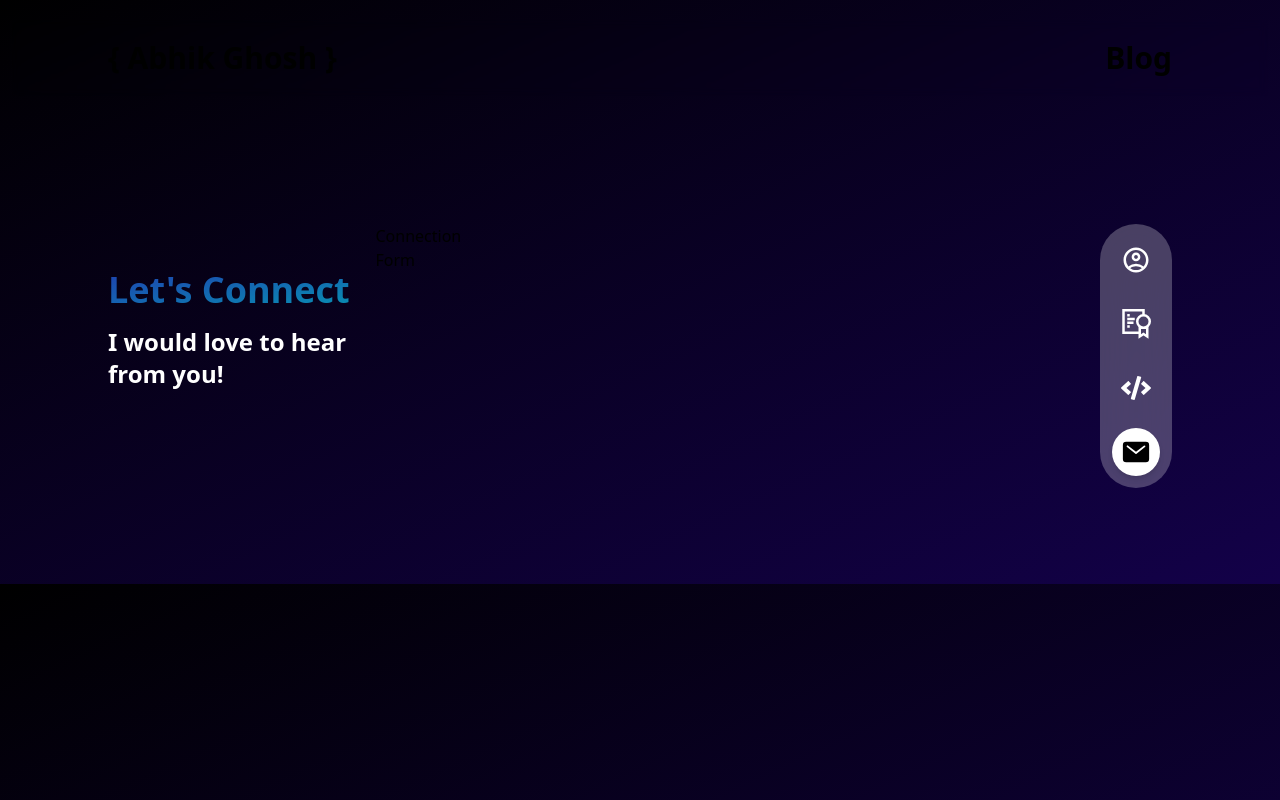
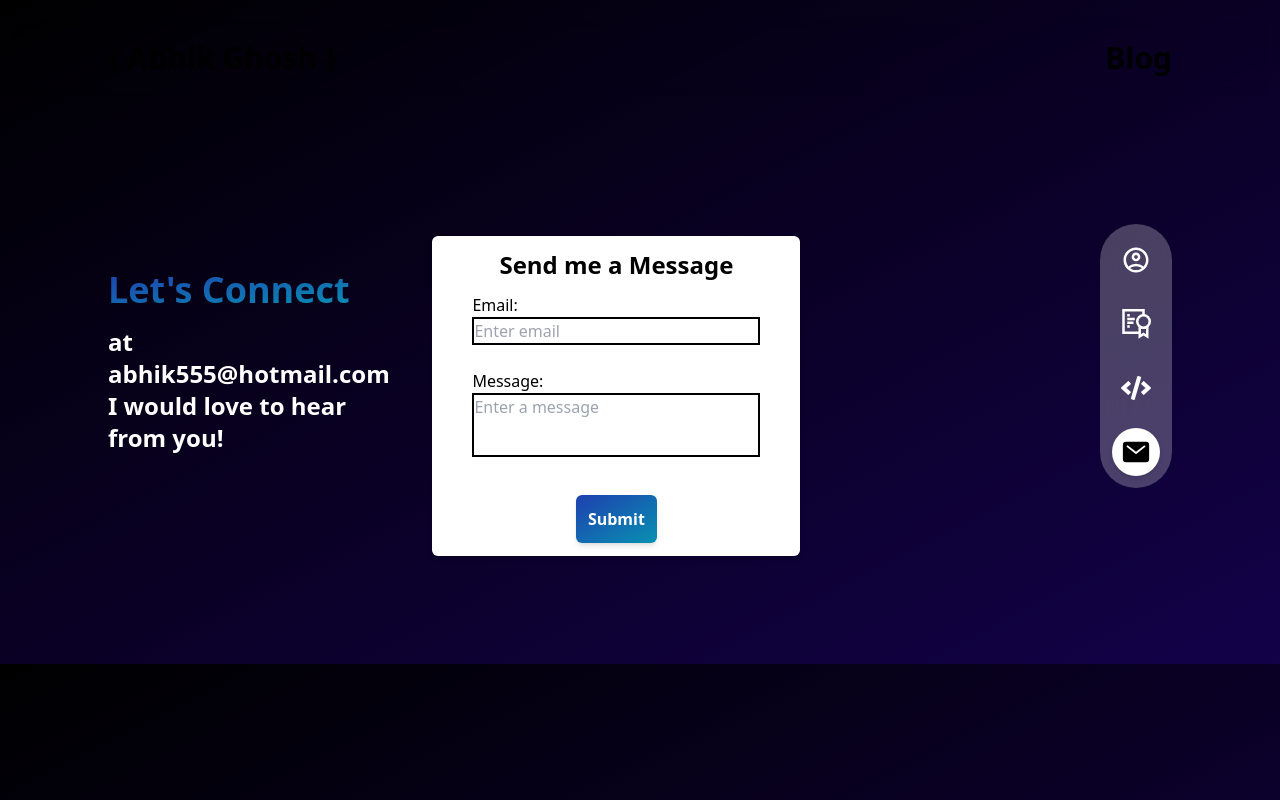
Before and after one commit to Abhik555/Portfolio-Development, a Next.js app: page / in a window 1280 px wide. Both pictures are taken after a click on the button 1136 px from the left and 452 px from the top of the page. Built offline with nearby package versions, Linux system fonts and the light colour scheme.

Commit message:
First Draft

```diff
--- a/app/components/items/contact.jsx
+++ b/app/components/items/contact.jsx
@@ -1,37 +1,49 @@
 import { BsGithub } from "react-icons/bs";
 import SocialHandel from "../general/Socials";
 import MediaQuery from "react-responsive";
+import ContactWidget from "@/app/contactbox/contactwidget";
+import { MdMailOutline } from "react-icons/md";
 
 export default function Contact() {
   return (
-    <div>
+    <div className="flex justify-center lg:justify-start w-full">
       <MediaQuery minWidth={1024}>
         <div className="flex flex-row gap-5 h-[80%] w-[70%] justify-between">
           <div className="flex flex-col justify-center items-start gap-4">
             <h1 className="bg-gradient-to-br from-blue-800 to-cyan-600 text-4xl font-extrabold bg-clip-text text-transparent ">
               Let's Connect
             </h1>
-            <h2 className="text-white text-2xl font-semibold">
-              I would love to hear from you!
-            </h2>
+            <div>
+              <h2 className="text-white text-2xl font-semibold">
+                at abhik555@hotmail.com
+              </h2>
+              <h2 className="text-white text-2xl font-semibold">
+                I would love to hear from you!
+              </h2>
+            </div>
           </div>
           <div>
-            <h1>Connection Form</h1>
+            <ContactWidget />
           </div>
         </div>
       </MediaQuery>
       <MediaQuery maxWidth={1024}>
-        <div className="flex flex-row gap-5 h-[80%] w-[70%] justify-between">
-          <div className="flex flex-col justify-center items-start gap-4">
+        <div className="flex flex-col gap-5 h-[80%] w-[70%] justify-center items-center">
+          <div className="flex flex-col justify-center items-center gap-4">
             <h1 className="bg-gradient-to-br from-blue-800 to-cyan-600 text-4xl font-extrabold bg-clip-text text-transparent ">
               Let's Connect
             </h1>
-            <h2 className="text-white text-2xl font-semibold">
-              I would love to hear from you!
-            </h2>
+            <div>
+              <h2 className="text-white text-center text-2xl font-semibold">
+                at abhik555@hotmail.com
+              </h2>
+              <h2 className="text-white text-center text-2xl font-semibold">
+                I would love to hear from you!
+              </h2>
+            </div>
           </div>
           <div>
-            <h1>Connection Form</h1>
+            <ContactWidget />
           </div>
         </div>
       </MediaQuery>
--- /dev/null
+++ b/app/contactbox/contactwidget.jsx
@@ -0,0 +1,48 @@
+import { FormEvent } from "react";
+
+export default function ContactWidget() {
+  async function onSubmit(event) {
+    event.preventDefault()
+
+    const formData = new FormData(event.target);
+    const response = await fetch("/api/submit", {
+      method: "POST",
+      body: formData,
+    });
+
+    // Handle response if necessary
+    const data = await response;
+    console.log(data)
+  }
+
+  return (
+    <div className="flex flex-col justify-center items-center p-2 w-full h-80 bg-white text-black m-3 shadow-md rounded-md">
+      <form onSubmit={onSubmit} className="flex flex-col justify-center items-center w-full gap-3 p-5 mt-5">
+        <h1 className="font-bold text-2xl">Send me a Message</h1>
+        <div>
+          <p>Email:</p>
+          <input
+            type="email"
+            name="mail"
+            placeholder="Enter email"
+            className="border-2 w-72 border-black"
+          ></input>
+          <br />
+          <br />
+          <p>Message:</p>
+          <textarea
+            name="msg"
+            placeholder="Enter a message"
+            className="border-2 border-black w-72 h-16 resize-none"
+          ></textarea>
+        </div>
+        <button
+          type="submit"
+          className="m-5 text-white font-semibold bg-gradient-to-br from-blue-800 to-cyan-600 rounded-md p-3 shadow-md hover:p-[13px] ease-in-out duration-150"
+        >
+          Submit
+        </button>
+      </form>
+    </div>
+  );
+}
--- a/app/page.js
+++ b/app/page.js
@@ -23,7 +23,7 @@ const icons = [
 export default function Home() {
   const [tab, setTab] = useState(0);
 
-  var app= <FloatingBar icons={icons} selected={tab} setSelected={setTab} />;
+  var app = <FloatingBar icons={icons} selected={tab} setSelected={setTab} />;
 
   function renderSwitch(index) {
     switch (index) {
@@ -48,12 +48,19 @@ export default function Home() {
   return (
     <main className="flex h-auto flex-col items-center justify-normal justify-items-center  pt-5 pl-3 pr-3">
       <AppBar bar={app} />
-      <div className="flex flex-col justify-evenly gap-5 lg:flex-row lg:justify-between w-full p-24 pt-8 lg:pt-32">
-        {renderSwitch(tab)}
-        <MediaQuery minWidth={1024}>
-          {app}
-        </MediaQuery>
-      </div>
+
+      <MediaQuery minWidth={1024}>
+        <div className="flex flex-col justify-evenly gap-5 lg:flex-row lg:justify-between w-full p-24 pt-8 lg:pt-32">
+          {renderSwitch(tab)}
+          <MediaQuery minWidth={1024}>{app}</MediaQuery>
+        </div>
+      </MediaQuery>
+      <MediaQuery maxWidth={1024}>
+      <div className="flex flex-col justify-center gap-5 lg:flex-row lg:justify-between w-full p-24 pt-8 lg:pt-32">
+          {renderSwitch(tab)}
+          <MediaQuery minWidth={1024}>{app}</MediaQuery>
+        </div>
+      </MediaQuery>
       <footer></footer>
     </main>
   );
```
